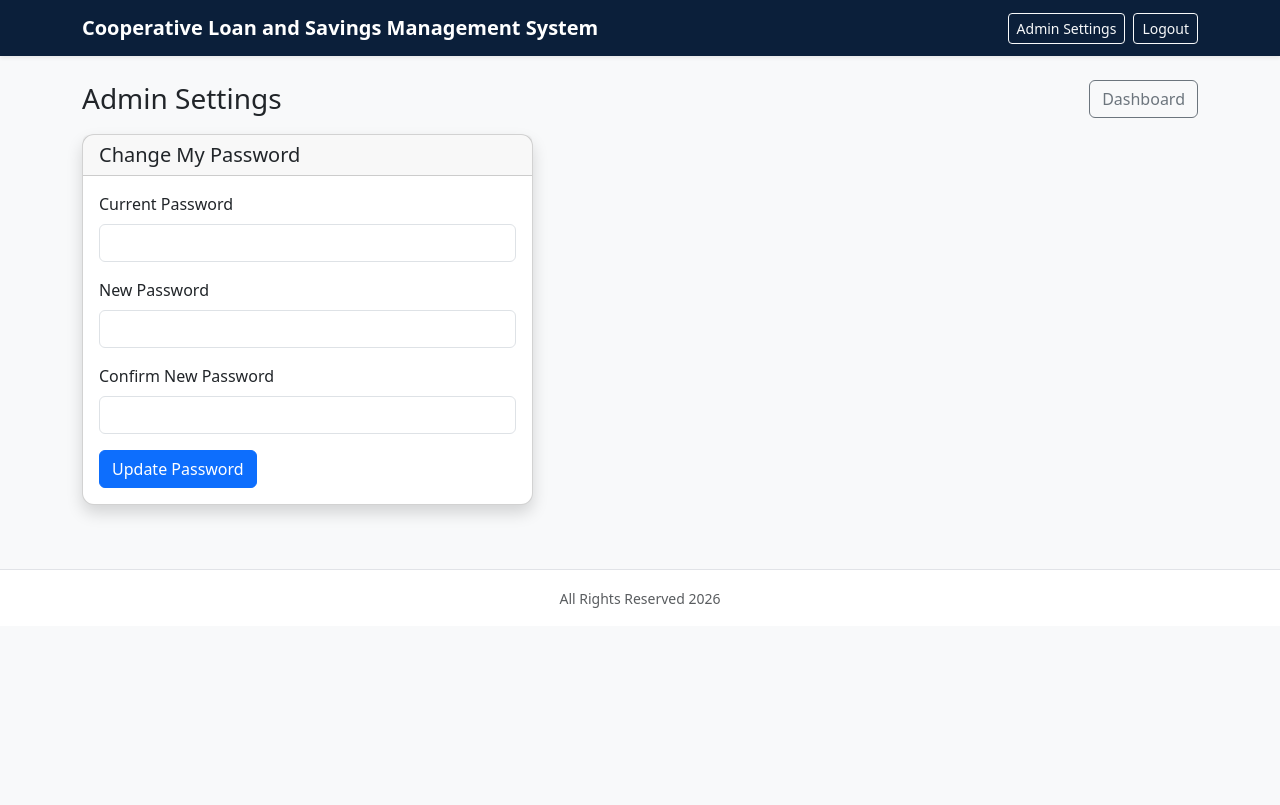
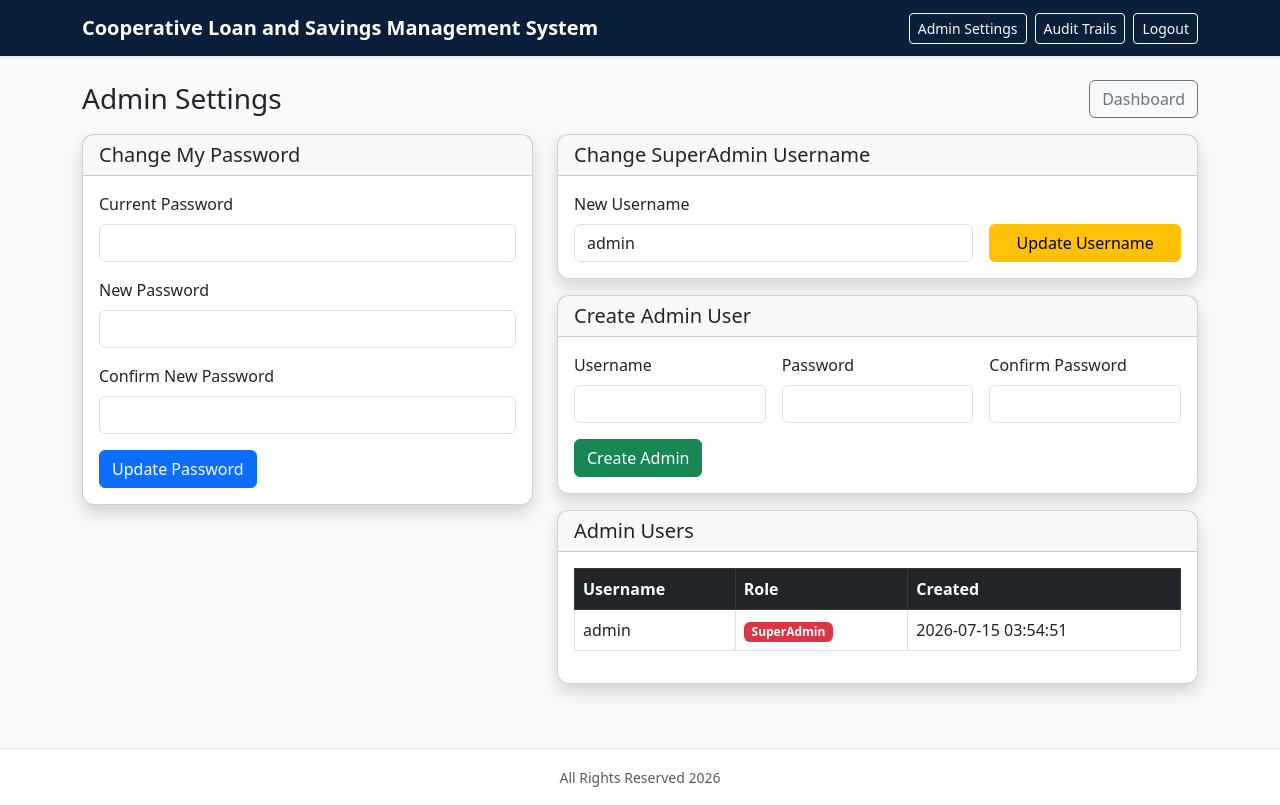
Before and after one commit to boybilis/coop, a PHP site: page /admin_settings.php in a window 1280 px wide. Before the commit the page ends 608 px from the top, so only its background shows below. Run offline with PHP 8.4, Linux system fonts and the light colour scheme; a user stored in the database is signed in; data comes from the database, SQL or seed files in the repository.

Commit message:
update 7 20

```diff
--- a/admin_settings.php
+++ b/admin_settings.php
@@ -36,6 +36,9 @@
     <?php if(isset($_GET['password_updated'])): ?>
         <script>window.appToasts = window.appToasts || []; window.appToasts.push({type:'success', message:'Admin password updated.'});</script>
     <?php endif; ?>
+    <?php if(isset($_GET['username_updated'])): ?>
+        <script>window.appToasts = window.appToasts || []; window.appToasts.push({type:'success', message:'SuperAdmin username updated.'});</script>
+    <?php endif; ?>
     <?php if(isset($_GET['admin_created'])): ?>
         <script>window.appToasts = window.appToasts || []; window.appToasts.push({type:'success', message:'New admin user created.'});</script>
     <?php endif; ?>
@@ -71,6 +74,23 @@
 
         <?php if(is_superadmin_user()): ?>
             <div class="col-lg-7 mb-3">
+                <div class="card shadow mb-3">
+                    <div class="card-header">
+                        <h5 class="mb-0">Change SuperAdmin Username</h5>
+                    </div>
+                    <div class="card-body">
+                        <form method="POST" action="ajax/change_superadmin_username.php" class="row g-3">
+                            <div class="col-md-8">
+                                <label class="form-label">New Username</label>
+                                <input type="text" name="username" class="form-control" value="<?= htmlspecialchars($_SESSION['username'] ?? '') ?>" required>
+                            </div>
+                            <div class="col-md-4 d-flex align-items-end">
+                                <button class="btn btn-warning w-100">Update Username</button>
+                            </div>
+                        </form>
+                    </div>
+                </div>
+
                 <div class="card shadow mb-3">
                     <div class="card-header">
                         <h5 class="mb-0">Create Admin User</h5>
--- a/auth.php
+++ b/auth.php
@@ -29,6 +29,32 @@
         header("Location: login.php");
         exit;
     }
+
+    if (isset($GLOBALS['conn'])) {
+        refresh_logged_in_user($GLOBALS['conn']);
+    }
+}
+
+function refresh_logged_in_user($conn)
+{
+    $userId = (int)($_SESSION['user_id'] ?? 0);
+
+    if (!$userId) {
+        return;
+    }
+
+    $stmt = $conn->prepare("SELECT username, status, borrower_id FROM users WHERE id = ? LIMIT 1");
+    $stmt->bind_param("i", $userId);
+    $stmt->execute();
+    $user = $stmt->get_result()->fetch_assoc();
+
+    if (!$user) {
+        return;
+    }
+
+    $_SESSION['username'] = $user['username'];
+    $_SESSION['user_status'] = $user['status'];
+    $_SESSION['borrower_id'] = $user['borrower_id'];
 }
 
 function require_admin()
```
Also changed, not shown: ajax/change_superadmin_username.php (added, +52 -0 lines).
